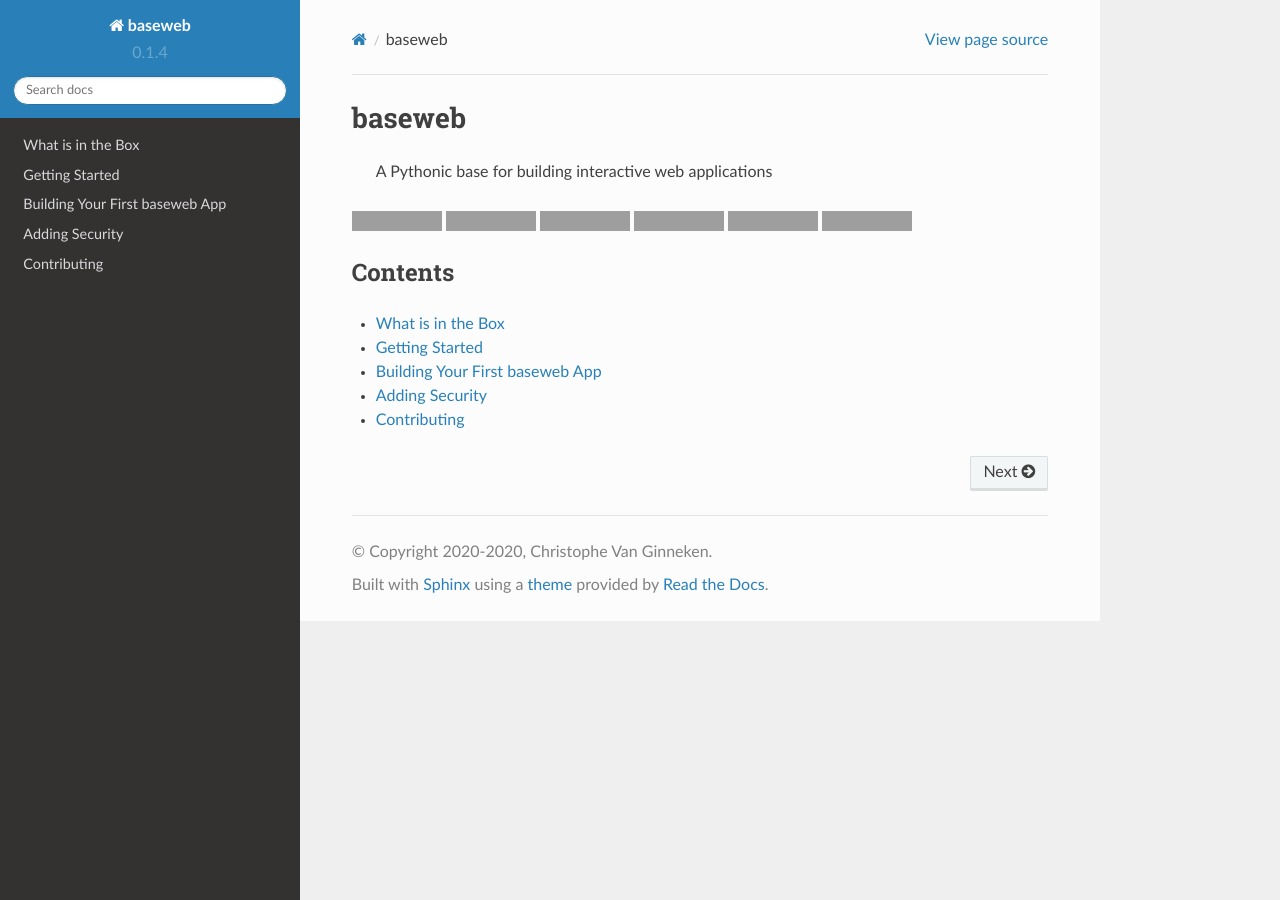
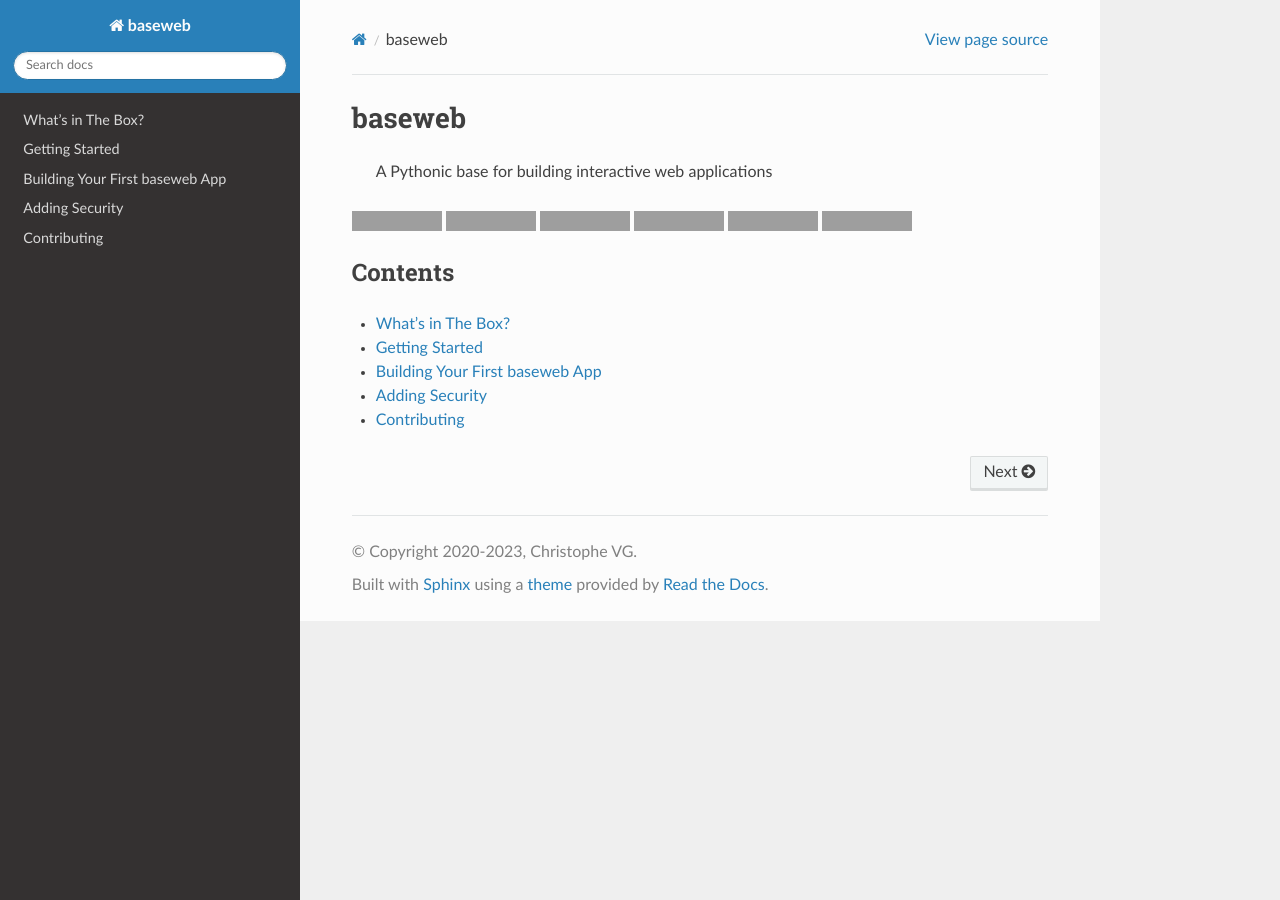
Before and after one commit to christophevg/baseweb, a Sphinx documentation site: the page built from docs/index.md, in a window 1280 px wide, cut to the strip 0-900 px from the top of the page. Built offline with Sphinx 7.4.7 and the Read the Docs theme 2.0.0, drawn with Linux system fonts in a browser that asks for light colours; part of the change alters nothing that is shown; grey boxes are pictures that could not be loaded.

````diff
--- a/docs/conf.py
+++ b/docs/conf.py
@@ -1,188 +1,36 @@
-# -*- coding: utf-8 -*-
-#
 # Configuration file for the Sphinx documentation builder.
 #
-# This file does only contain a selection of the most common options. For a
-# full list see the documentation:
-# http://www.sphinx-doc.org/en/master/config
-
-# -- Path setup --------------------------------------------------------------
-
-# If extensions (or modules to document with autodoc) are in another directory,
-# add these directories to sys.path here. If the directory is relative to the
-# documentation root, use os.path.abspath to make it absolute, like shown here.
-#
-import os
-import sys
-sys.path.insert(0, os.path.abspath('../'))
-
+# For the full list of built-in configuration values, see the documentation:
+# https://www.sphinx-doc.org/en/master/usage/configuration.html
 
 # -- Project information -----------------------------------------------------
+# https://www.sphinx-doc.org/en/master/usage/configuration.html#project-information
 
 project = u'baseweb'
-copyright = u'2020-2020, Christophe Van Ginneken'
+copyright = u'2020-2023, Christophe VG'
 author = u'Christophe VG'
 
-from baseweb import __version__ # noqa
-# The short X.Y version
-version = __version__
-# The full version, including alpha/beta/rc tags
-release = __version__
+# -- General configuration ---------------------------------------------------
+# https://www.sphinx-doc.org/en/master/usage/configuration.html#general-configuration
 
+extensions = ["myst_parser"] #, "autodoc2"]
 
-# -- General configuration ---------------------------------------------------
+templates_path = ["_templates"]
+exclude_patterns = ["_build", "Thumbs.db", ".DS_Store"]
 
-# If your documentation needs a minimal Sphinx version, state it here.
+# autodoc2_render_plugin = "myst"
 #
-# needs_sphinx = '1.0'
-
-# Add any Sphinx extension module names here, as strings. They can be
-# extensions coming with Sphinx (named 'sphinx.ext.*') or your custom
-# ones.
-extensions = ["sphinx.ext.autodoc", "recommonmark"]
-
-# Add any paths that contain templates here, relative to this directory.
-templates_path = ['_templates']
-
-# The suffix(es) of source filenames.
-# You can specify multiple suffix as a list of string:
-#
-# source_suffix = ['.rst', '.md']
-# source_suffix = '.rst'
-
-from recommonmark.parser import CommonMarkParser  # noqa
-from recommonmark.transform import AutoStructify  # noqa
-source_parsers = { ".md": CommonMarkParser }
-source_suffix  = ['.rst', '.md']
-
-# The master toctree document.
-master_doc = 'index'
-
-# The language for content autogenerated by Sphinx. Refer to documentation
-# for a list of supported languages.
-#
-# This is also used if you do content translation via gettext catalogs.
-# Usually you set "language" from the command line for these cases.
-language = None
-
-# List of patterns, relative to source directory, that match files and
-# directories to ignore when looking for source files.
-# This pattern also affects html_static_path and html_extra_path.
-exclude_patterns = [u'_build', 'Thumbs.db', '.DS_Store']
-
-# The name of the Pygments (syntax highlighting) style to use.
-pygments_style = None
-
+# autodoc2_packages = [
+#   {
+#     "path": "../baseweb",
+#     "exclude_dirs" : [ "templates" ],
+#     "auto_mode": False
+#   }
+# ]
 
 # -- Options for HTML output -------------------------------------------------
+# https://www.sphinx-doc.org/en/master/usage/configuration.html#options-for-html-output
 
-# The theme to use for HTML and HTML Help pages.  See the documentation for
-# a list of builtin themes.
-#
 html_theme = 'sphinx_rtd_theme'
 
-# Theme options are theme-specific and customize the look and feel of a theme
-# further.  For a list of options available for each theme, see the
-# documentation.
-#
-# html_theme_options = {}
-
-# Add any paths that contain custom static files (such as style sheets) here,
-# relative to this directory. They are copied after the builtin static files,
-# so a file named "default.css" will overwrite the builtin "default.css".
-html_static_path = ['_static']
-
-# Custom sidebar templates, must be a dictionary that maps document names
-# to template names.
-#
-# The default sidebars (for documents that don't match any pattern) are
-# defined by theme itself.  Builtin themes are using these templates by
-# default: ``['localtoc.html', 'relations.html', 'sourcelink.html',
-# 'searchbox.html']``.
-#
-# html_sidebars = {}
-
-
-# -- Options for HTMLHelp output ---------------------------------------------
-
-# Output file base name for HTML help builder.
-htmlhelp_basename = 'basewebdoc'
-
-
-# -- Options for LaTeX output ------------------------------------------------
-
-latex_elements = {
-    # The paper size ('letterpaper' or 'a4paper').
-    #
-    # 'papersize': 'letterpaper',
-
-    # The font size ('10pt', '11pt' or '12pt').
-    #
-    # 'pointsize': '10pt',
-
-    # Additional stuff for the LaTeX preamble.
-    #
-    # 'preamble': '',
-
-    # Latex figure (float) alignment
-    #
-    # 'figure_align': 'htbp',
-}
-
-# Grouping the document tree into LaTeX files. List of tuples
-# (source start file, target name, title,
-#  author, documentclass [howto, manual, or own class]).
-latex_documents = [
-    (master_doc, 'baseweb.tex',
-     u'baseweb Documentation',
-     u'Christophe VG', 'manual'),
-]
-
-
-# -- Options for manual page output ------------------------------------------
-
-# One entry per manual page. List of tuples
-# (source start file, name, description, authors, manual section).
-man_pages = [
-    (master_doc, 'baseweb',
-     u'baseweb Documentation',
-     [author], 1)
-]
-
-
-# -- Options for Texinfo output ----------------------------------------------
-
-# Grouping the document tree into Texinfo files. List of tuples
-# (source start file, target name, title, author,
-#  dir menu entry, description, category)
-texinfo_documents = [
-    (master_doc, 'baseweb',
-     u'baseweb Documentation',
-     author, 'baseweb',
-     'One line description of project.',
-     'Miscellaneous'),
-]
-
-
-# -- Options for Epub output -------------------------------------------------
-
-# Bibliographic Dublin Core info.
-epub_title = project
-
-# The unique identifier of the text. This can be a ISBN number
-# or the project homepage.
-#
-# epub_identifier = ''
-
-# A unique identification for the text.
-#
-# epub_uid = ''
-
-# A list of files that should not be packed into the epub file.
-epub_exclude_files = ['search.html']
-
-def setup(app):
-  app.add_config_value('recommonmark_config', {
-    'auto_toc_tree_section': 'Contents'
-  }, True)
-  app.add_transform(AutoStructify)
+html_static_path = ["_static"]
--- a/docs/index.md
+++ b/docs/index.md
@@ -12,8 +12,11 @@
 
 ## Contents
 
-* [What is in the Box](whats-in-the-box.md)
-* [Getting Started](getting-started.md)
-* [Building Your First baseweb App](building-your-first-baseweb-app.md)
-* [Adding Security](adding-security.md)
-* [Contributing](contributing.md)
+```{toctree}
+:maxdepth: 1
+whats-in-the-box.md
+getting-started.md
+building-your-first-baseweb-app.md
+adding-security.md
+contributing.md
+```
````
